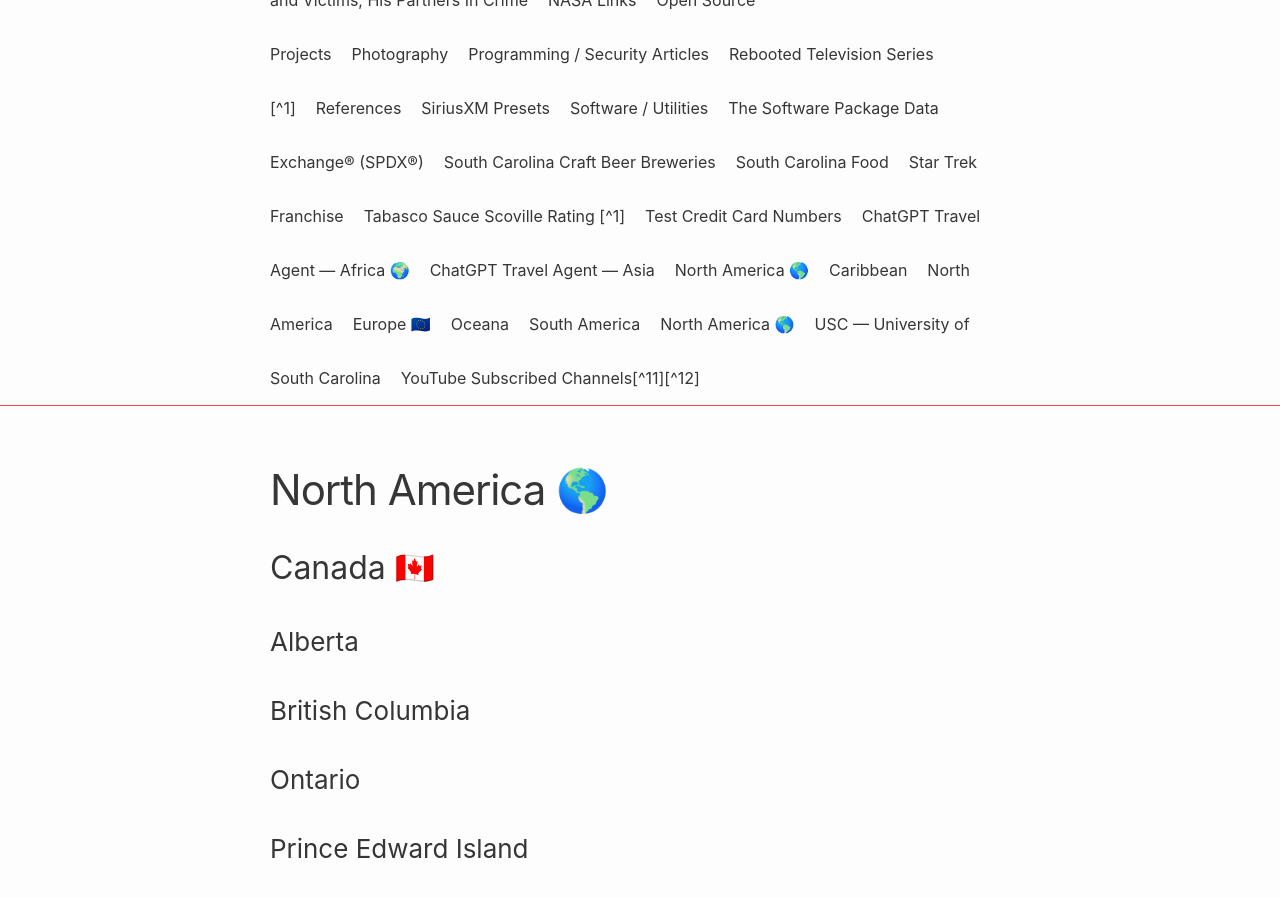
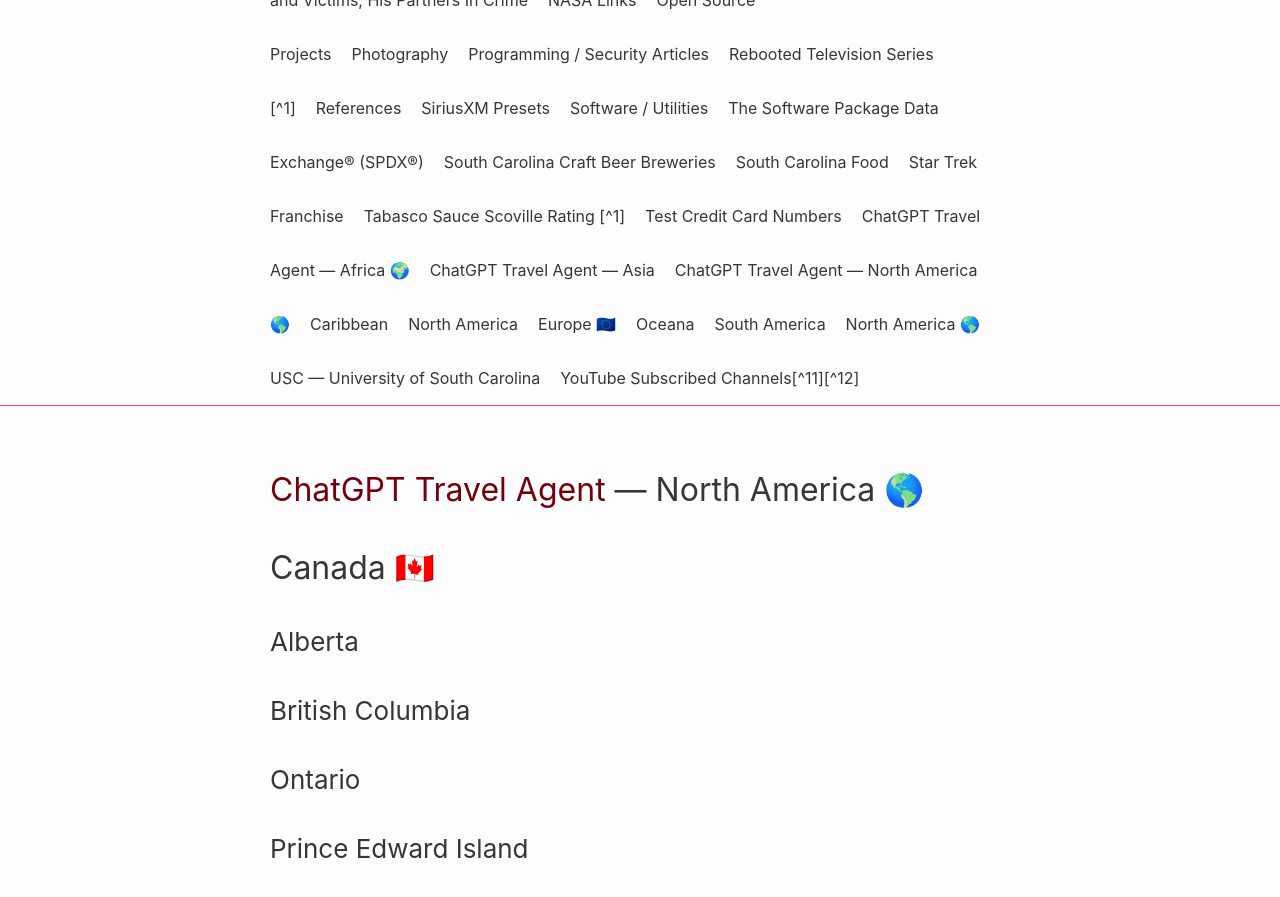
Before and after one commit to RalphHightower/RalphHightower, a Jekyll site: the page built from TravelAgentChatGPT/TravelAgentCanadaChatGPT.md, in a window 1280 px wide and 900 px high, scrolled down 626 px. Shown: the top 897 px of the window. Built offline with Jekyll 4.4.1, drawn with Linux system fonts in a browser that asks for light colours; our own code applies the rules of GitHub Pages for plain Markdown files.

Commit message:
[doc](doc): Update TravelAgentCanadaChatGPT H1

```diff
--- a/TravelAgentChatGPT/TravelAgentCanadaChatGPT.md
+++ b/TravelAgentChatGPT/TravelAgentCanadaChatGPT.md
@@ -1,4 +1,4 @@
-# North America 🌎
+## [ChatGPT Travel Agent](https://chat.openai.com/) — North America 🌎
 ## Canada 🇨🇦
 ### Alberta
 ### British Columbia
```
